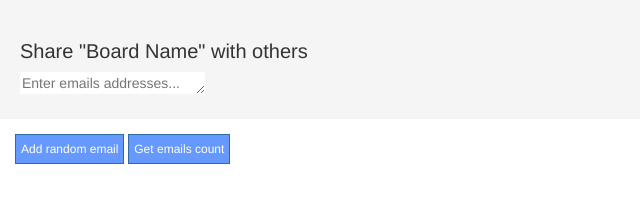
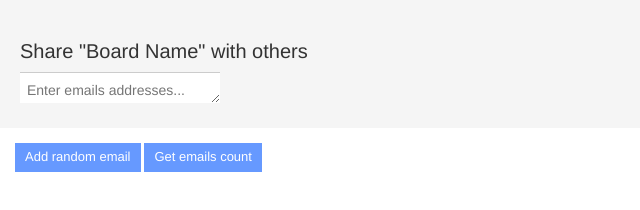
Before and after one commit to Fendoro/Fendoro, a plain HTML site: page index.html in a window 1280 px wide. Shown: the whole page, without its empty margins (0-640 px from the left). Drawn offline with nearby package versions, Linux system fonts and the light colour scheme.

Commit message:
improve styles

```diff
--- a/app.css
+++ b/app.css
@@ -1,17 +1,30 @@
-.btn-primary {
-    background-color: #6699ff;
-    padding: 5px;
-    -ms-border-radius: 0;
-    border-radius: 0;
+h1 {
+    font-size: 20px;
 }
 
 .controls {
     padding: 15px;
 }
 
-h1 {
-    font-size: 20px;
-}
+    .controls button {
+        background-color: #6699ff;
+        border-color: #6699ff;
+        color: white;
+        border: none;
+        padding: 5px 10px;
+        font-size: small;
+        -ms-border-radius: 0;
+        border-radius: 0;
+        -ms-opacity: 1;
+        opacity: 1;
+    }
+
+        .controls button:hover {
+            background-color: #6699ff;
+            border-color: #6699ff;
+            -ms-opacity: 0.9;
+            opacity: 0.9;
+        }
 
 .container {
     background-color: #F5F5F5;
@@ -22,10 +35,15 @@ h1 {
 .mailBlocks {
     background-color: #FFFFFF;
     display: inline-block;
+    -webkit-box-shadow: 0 1px 0 0 #CCCCCC inset;
+    -ms-box-shadow: 0 1px 0 0 #CCCCCC inset;
+    box-shadow: 0 1px 0 0 #CCCCCC inset;
 }
 
     .mailBlocks div {
         display: inline-block;
+        margin: 5px 5px 0 0;
+        padding: 2px 5px;
     }
 
 input {
@@ -41,8 +59,11 @@ input {
     background-color: #D9E8FF;
     -ms-border-radius: 10px;
     border-radius: 10px;
-    padding: 5px;
 }
+
+    .bubble button:focus {
+        outline: none;
+    }
 
     .bubble > span {
         margin-right: 5px;
--- a/index.html
+++ b/index.html
@@ -7,15 +7,14 @@
     <link rel="stylesheet" href="https://maxcdn.bootstrapcdn.com/bootstrap/3.3.6/css/bootstrap.min.css" integrity="sha384-1q8mTJOASx8j1Au+a5WDVnPi2lkFfwwEAa8hDDdjZlpLegxhjVME1fgjWPGmkzs7" crossorigin="anonymous">
     <link rel="stylesheet" href="app.css" type="text/css" />
     <script src="https://ajax.googleapis.com/ajax/libs/angularjs/1.5.3/angular.js"></script>
-	<!--<script src="EmailsEditor.js"></script>-->
     <script src="app.js"></script>
 </head>
 <body>
     <div ng-controller="mainCtrl as mctrl">
         <emails-editor></emails-editor>
         <div class="controls">
-            <button class="btn btn-primary btn-sm" ng-click="mctrl.addEmails()">Add random email</button>
-            <button class="btn btn-primary btn-sm" ng-click="mctrl.getEmailsCount()">Get emails count</button>
+            <button ng-click="mctrl.addEmails()">Add random email</button>
+            <button ng-click="mctrl.getEmailsCount()">Get emails count</button>
         </div>
     </div>
 </body>
```
